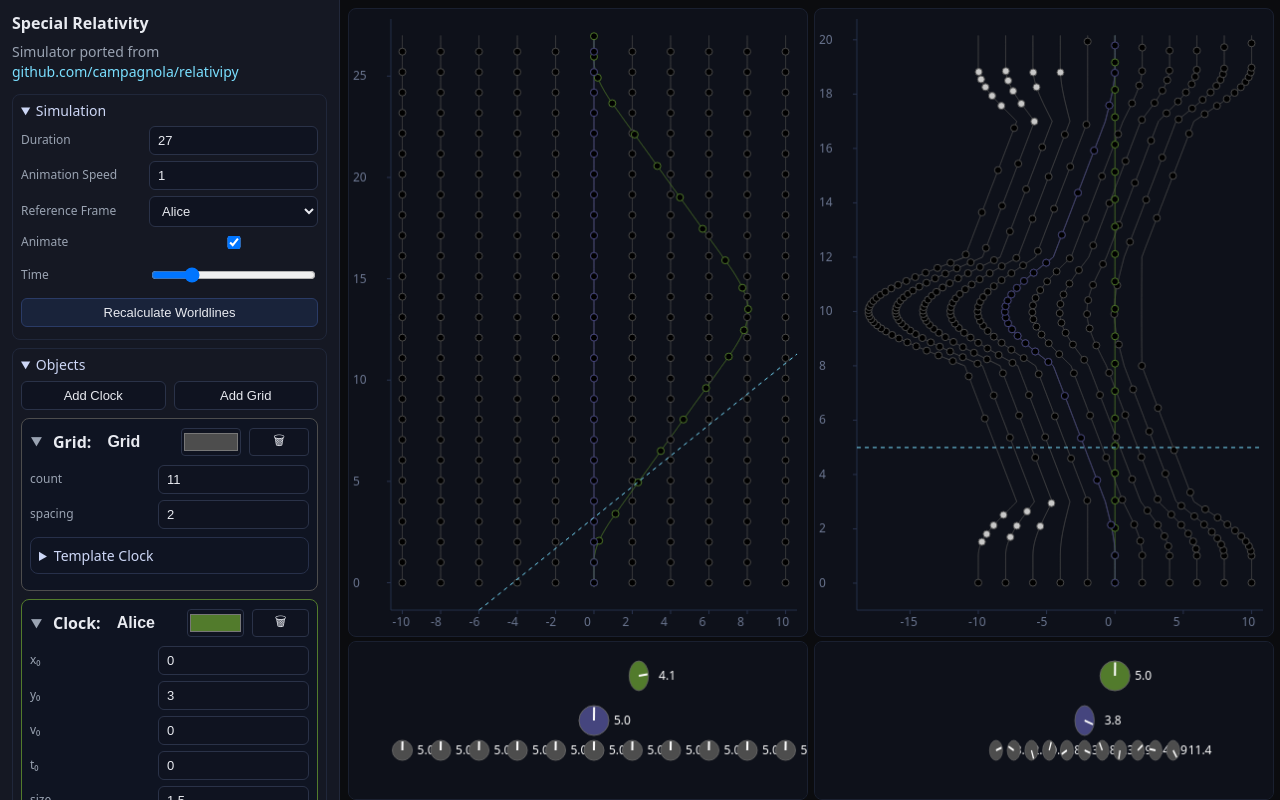
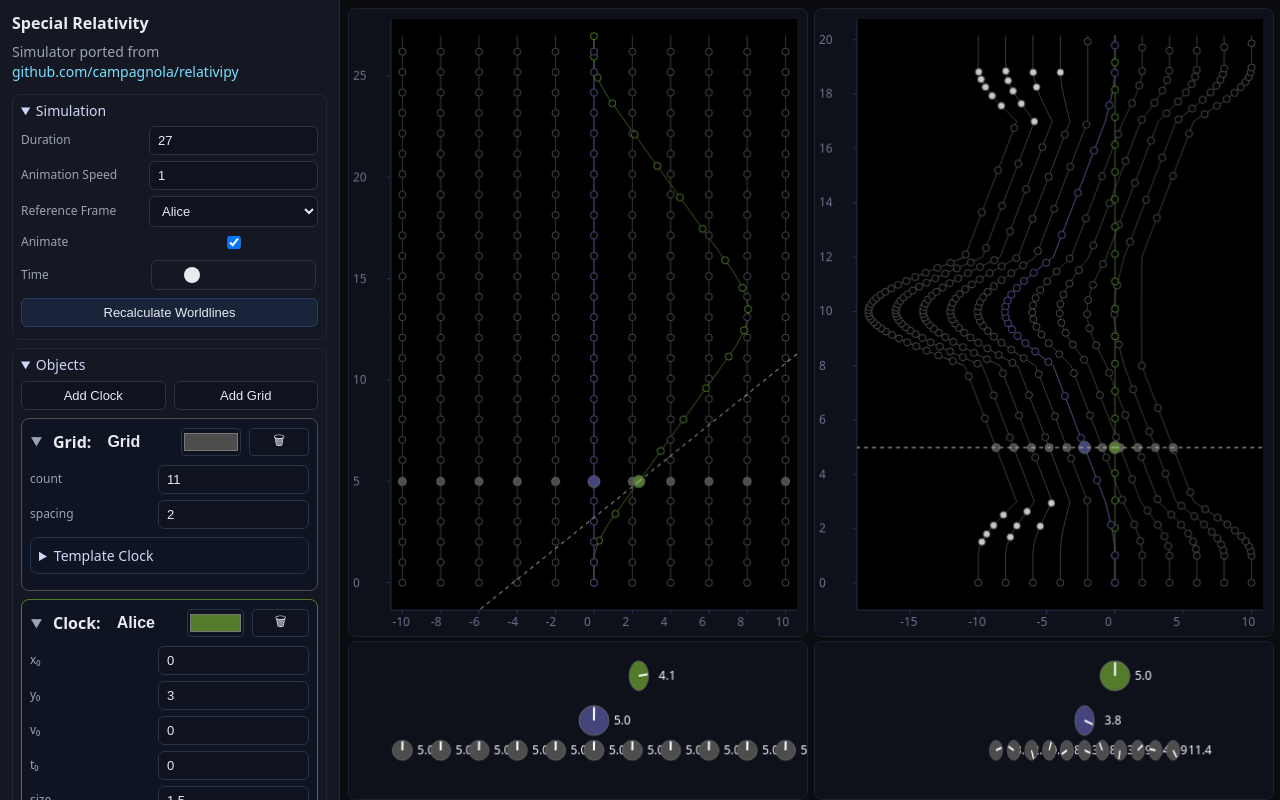
Before and after one commit to campagnola/special_relativity, a plain HTML site: page index.html in a window 1280 px wide. Drawn offline with Linux system fonts and the light colour scheme; animation ran at ten frames a second.

Commit message:
ui enhancements

```diff
--- a/controls.js
+++ b/controls.js
@@ -61,7 +61,7 @@ export function renderClock(o, idx, appState, callbacks) {
     const { refreshReference, markDirty, renderObjects } = callbacks;
     const card = document.createElement('div');
     card.className = 'obj-card';
-    card.innerHTML = `<details open><summary class="hdr"><span class="obj-type">Clock:</span><input class="nm" type="text" value="${o.name}"><input class="color" type="color" value="${colorHex(o.color)}"><button class="del">🗑</button></summary><div class="kv"><label>x₀</label><input class="x0" type="number" step="0.01" value="${o.x0}"><label>y₀</label><input class="y0" type="number" step="0.01" value="${o.y0}"><label>v₀</label><input class="v0" type="number" step="0.001" min="-0.999999" max="0.999999" value="${o.v0}"><label>t₀</label><input class="t0" type="number" step="0.01" min="0" value="${o.t0}"><label>size</label><input class="size" type="number" step="0.5" min="1" value="${o.size}"></div><div class="accel-wrap"><table class="accel"><thead><tr><th>τ (s)</th><th>a</th><th class="actions">Actions</th></tr></thead><tbody class="accel-body"></tbody></table><div class="row"><button class="add-row">Add Command</button></div></div></details>`;
+    card.innerHTML = `<details open><summary class="hdr"><span class="obj-type">Clock:</span><input class="nm" type="text" value="${o.name}"><input class="color" type="color" value="${colorHex(o.color)}"><button class="del">🗑</button></summary><div class="kv"><label>x₀</label><input class="x0" type="number" step="0.01" value="${o.x0}"><label>y₀</label><input class="y0" type="number" step="0.01" value="${o.y0}"><label>v₀</label><input class="v0" type="number" step="0.001" min="-0.999999" max="0.999999" value="${o.v0}"><label>t₀</label><input class="t0" type="number" step="0.01" min="0" value="${o.t0}"><label>size</label><input class="size" type="number" step="0.5" min="1" value="${o.size}"></div><div class="accel-wrap"><label class="accel-label">Acceleration Commands</label><table class="accel"><thead><tr><th>τ (s)</th><th>a</th><th class="actions">Actions</th></tr></thead><tbody class="accel-body"></tbody></table><div class="row"><button class="add-row">Add Command</button></div></div></details>`;
     const nm = card.querySelector('.nm');
     nm.addEventListener('input', e => {
         o.name = e.target.value;
@@ -201,7 +201,7 @@ export function renderGrid(o, idx, appState, callbacks) {
     const card = document.createElement('div');
     card.className = 'obj-card';
     const t = o.template;
-    card.innerHTML = `<details open><summary class="hdr"><span class="obj-type">Grid:</span><input class="nm" type="text" value="${o.name}"><input class="color" type="color" value="${colorHex(t.color)}"><button class="del">🗑</button></summary><div class="kv"><label>count</label><input class="count" type="number" step="1" min="1" value="${o.count}"><label>spacing</label><input class="spacing" type="number" step="0.01" value="${o.spacing}"></div><details><summary>Template Clock</summary><div class="kv"><label>x₀</label><input class="x0" type="number" step="0.01" value="${t.x0}"><label>y₀</label><input class="y0" type="number" step="0.01" value="${t.y0}"><label>v₀</label><input class="v0" type="number" step="0.001" min="-0.999999" max="0.999999" value="${t.v0}"><label>t₀</label><input class="t0" type="number" step="0.01" min="0" value="${t.t0}"><label>size</label><input class="size" type="number" step="0.5" min="1" value="${t.size}"></div><div class="accel-wrap"><table class="accel"><thead><tr><th>τ (s)</th><th>a</th><th class="actions">Actions</th></tr></thead><tbody class="accel-body"></tbody></table><div class="row"><button class="add-row">Add Command</button></div></div></details></details>`;
+    card.innerHTML = `<details open><summary class="hdr"><span class="obj-type">Grid:</span><input class="nm" type="text" value="${o.name}"><input class="color" type="color" value="${colorHex(t.color)}"><button class="del">🗑</button></summary><div class="kv"><label>count</label><input class="count" type="number" step="1" min="1" value="${o.count}"><label>spacing</label><input class="spacing" type="number" step="0.01" value="${o.spacing}"></div><details><summary>Template Clock</summary><div class="kv"><label>x₀</label><input class="x0" type="number" step="0.01" value="${t.x0}"><label>y₀</label><input class="y0" type="number" step="0.01" value="${t.y0}"><label>v₀</label><input class="v0" type="number" step="0.001" min="-0.999999" max="0.999999" value="${t.v0}"><label>t₀</label><input class="t0" type="number" step="0.01" min="0" value="${t.t0}"><label>size</label><input class="size" type="number" step="0.5" min="1" value="${t.size}"></div><div class="accel-wrap"><label class="accel-label">Acceleration Commands</label><table class="accel"><thead><tr><th>τ (s)</th><th>a</th><th class="actions">Actions</th></tr></thead><tbody class="accel-body"></tbody></table><div class="row"><button class="add-row">Add Command</button></div></div></details></details>`;
     card.querySelector('.nm').addEventListener('input', e => {
         o.name = e.target.value;
         markDirty();
--- a/main.js
+++ b/main.js
@@ -316,7 +316,7 @@ let lastAnimTime = performance.now() / 1000;
 let animTime = 0;
 
 function updateVisuals() {
-    // update animated spacelines if results exist
+    // update animated spacelines and current markers if results exist
     const plots = appState._plots;
     if (plots) {
         const {
@@ -328,10 +328,28 @@ function updateVisuals() {
         if (sim1) {
             const i = Math.min(sim1.frames - 1, Math.floor(animTime / sim1.dt));
             plotInertial.setSpaceline(getSpaceline(sim1, 'inert', i));
+
+            // Calculate current position markers for all clocks
+            const markers1 = sim1.clocks.map(clock => {
+                const buffer = clock.inert;
+                const x = buffer.x[i];
+                const t = buffer.t[i];
+                return { x, t, color: clock.colorCss(), size: clock.size };
+            });
+            plotInertial.setCurrentMarkers(markers1);
         }
         if (sim2) {
             const i = Math.min(sim2.frames - 1, Math.floor(animTime / sim2.dt));
             plotRef.setSpaceline(getSpaceline(sim2, 'ref', i));
+
+            // Calculate current position markers for all clocks
+            const markers2 = sim2.clocks.map(clock => {
+                const buffer = clock.ref;
+                const x = buffer.x[i];
+                const t = buffer.t[i];
+                return { x, t, color: clock.colorCss(), size: clock.size };
+            });
+            plotRef.setCurrentMarkers(markers2);
         }
     }
     animInertial.draw(animTime);
--- a/plotting.js
+++ b/plotting.js
@@ -28,7 +28,8 @@ export function makeWorldlinePlot(canvas) {
     let data = {
         lines: [],
         dots: [],
-        spaceline: null
+        spaceline: null,
+        currentMarkers: []
     };
     let view = {
         xmin: 0,
@@ -125,6 +126,11 @@ export function makeWorldlinePlot(canvas) {
         const W = canvas.width / dpr,
             H = canvas.height / dpr;
         ctx.clearRect(0, 0, W, H);
+
+        // Draw black background for plot area
+        ctx.fillStyle = '#000000';
+        ctx.fillRect(pad.l, pad.t, W - pad.l - pad.r, H - pad.t - pad.b);
+
         ctx.strokeStyle = '#24304a';
         ctx.lineWidth = 1;
         ctx.beginPath();
@@ -204,18 +210,45 @@ export function makeWorldlinePlot(canvas) {
         }
     }
 
+    function drawCurrentMarkers() {
+        for (const marker of data.currentMarkers) {
+            const [px, py] = worldToPx(marker.x, marker.t);
+
+            // Use the clock's defined size, scaled appropriately for plot markers
+            const radius = (marker.size || 1) * 4; // Convert clock size to pixel radius
+
+            ctx.beginPath();
+            ctx.arc(px, py, radius, 0, Math.PI * 2);
+
+            // Fill with clock color
+            ctx.fillStyle = marker.color;
+            ctx.fill();
+
+            // Gray outline to match 1D animation markers
+            ctx.strokeStyle = 'rgb(100,100,100)';
+            ctx.lineWidth = 1;
+            ctx.stroke();
+        }
+    }
+
     function drawSpaceline() {
         const sl = data.spaceline;
         if (!sl) return;
         const {
             x0,
             y0,
-            v
+            v,
+            color
         } = sl;
         const xmin = view.xmin,
             xmax = view.xmax,
             ymin = view.ymin,
             ymax = view.ymax;
+
+        // Reference clock position in screen coordinates
+        const [refPx, refPy] = worldToPx(x0, y0);
+
+        // Find intersection points with view boundaries
         const pts = [];
         const atX = x => y0 + v * (x - x0);
         const atT = t => x0 + (t - y0) / v;
@@ -230,18 +263,48 @@ export function makeWorldlinePlot(canvas) {
             if (xT >= xmin && xT <= xmax) pts.push([xT, ymax]);
         }
         if (pts.length < 2) return;
+
+        // Sort points and convert to screen coordinates
         pts.sort((a, b) => a[0] - b[0] || a[1] - b[1]);
-        const pA = pts[0],
-            pB = pts[pts.length - 1];
-        const [ax, ay] = worldToPx(pA[0], pA[1]);
-        const [bx, by] = worldToPx(pB[0], pB[1]);
-        ctx.strokeStyle = '#7adfff';
+        const screenPts = pts.map(p => worldToPx(p[0], p[1]));
+
+        // Find the leftmost and rightmost points
+        const leftPt = screenPts[0];
+        const rightPt = screenPts[screenPts.length - 1];
+
+        // Use reference object color but make it lighter
+        const lightenColor = (colorStr) => {
+            if (!colorStr) return '#7adfff'; // fallback to original color
+            // Parse rgba() format
+            const match = colorStr.match(/rgba?\((\d+),\s*(\d+),\s*(\d+)(?:,\s*([\d.]+))?\)/);
+            if (!match) return '#7adfff'; // fallback
+            const [, r, g, b] = match.map(Number);
+            // Lighten by mixing with white (increase RGB values towards 255)
+            const lighten = (c) => Math.round(c + (255 - c) * 0.6);
+            return `rgb(${lighten(r)}, ${lighten(g)}, ${lighten(b)})`;
+        };
+
+        ctx.strokeStyle = lightenColor(color);
         ctx.lineWidth = 1;
         ctx.setLineDash([4, 4]);
-        ctx.beginPath();
-        ctx.moveTo(ax, ay);
-        ctx.lineTo(bx, by);
-        ctx.stroke();
+
+        // Draw two separate lines from reference position to avoid dash shifting
+        // Line from reference to left boundary
+        if (leftPt[0] < refPx) {
+            ctx.beginPath();
+            ctx.moveTo(refPx, refPy);
+            ctx.lineTo(leftPt[0], leftPt[1]);
+            ctx.stroke();
+        }
+
+        // Line from reference to right boundary
+        if (rightPt[0] > refPx) {
+            ctx.beginPath();
+            ctx.moveTo(refPx, refPy);
+            ctx.lineTo(rightPt[0], rightPt[1]);
+            ctx.stroke();
+        }
+
         ctx.setLineDash([]);
     }
 
@@ -250,6 +313,7 @@ export function makeWorldlinePlot(canvas) {
         drawAxes();
         drawLines();
         drawDots();
+        drawCurrentMarkers();
         drawSpaceline();
     }
     const host = canvas.parentElement || canvas;
@@ -266,12 +330,17 @@ export function makeWorldlinePlot(canvas) {
             data = Object.assign({
                 lines: [],
                 dots: [],
-                spaceline: null
+                spaceline: null,
+                currentMarkers: []
             }, d || {});
             draw();
         },
         setSpaceline(sl) {
             data.spaceline = sl || null;
+            draw();
+        },
+        setCurrentMarkers(markers) {
+            data.currentMarkers = markers || [];
             draw();
         },
         draw,
@@ -340,6 +409,7 @@ export function getSpaceline(sim, mode, i) {
     return {
         x0,
         y0,
-        v
+        v,
+        color: ref.colorCss()
     };
 }
--- a/styles.css
+++ b/styles.css
@@ -104,6 +104,57 @@ input, select, button {
   min-width:0; /* Allow shrinking below content size */
 }
 
+/* Style number input spin buttons for dark theme */
+input[type="number"]::-webkit-outer-spin-button,
+input[type="number"]::-webkit-inner-spin-button {
+  -webkit-appearance: none;
+  margin: 0;
+}
+
+input[type="number"] {
+  -moz-appearance: textfield;
+}
+
+/* Style range slider for dark theme */
+input[type="range"] {
+  -webkit-appearance: none;
+  appearance: none;
+  background: transparent;
+  cursor: pointer;
+}
+
+input[type="range"]::-webkit-slider-track {
+  background: #2a3248;
+  height: 4px;
+  border-radius: 2px;
+}
+
+input[type="range"]::-webkit-slider-thumb {
+  -webkit-appearance: none;
+  appearance: none;
+  background: var(--fg);
+  height: 16px;
+  width: 16px;
+  border-radius: 50%;
+  cursor: pointer;
+}
+
+input[type="range"]::-moz-range-track {
+  background: #2a3248;
+  height: 4px;
+  border-radius: 2px;
+  border: none;
+}
+
+input[type="range"]::-moz-range-thumb {
+  background: var(--fg);
+  height: 16px;
+  width: 16px;
+  border-radius: 50%;
+  cursor: pointer;
+  border: none;
+}
+
 button.primary {
   background:#19233a;
   border-color:#2a3b66;
@@ -193,11 +244,31 @@ summary {
   align-items:center;
 }
 
+.accel-label {
+  display:block;
+  font-size:12px;
+  font-weight:600;
+  color:var(--muted);
+  margin:8px 0 4px 0;
+}
+
 .accel {
   width:100%;
   table-layout:fixed;
   border-collapse:collapse;
   margin-top:6px;
+}
+
+.accel th:nth-child(1), .accel td:nth-child(1) {
+  width:25%; /* τ column - reduced from ~33% */
+}
+
+.accel th:nth-child(2), .accel td:nth-child(2) {
+  width:25%; /* a column - reduced from ~33% */
+}
+
+.accel th:nth-child(3), .accel td:nth-child(3) {
+  width:50%; /* Actions column - increased from ~33% */
 }
 
 .accel th, .accel td {
@@ -237,6 +308,21 @@ summary {
   text-align:left;
 }
 
+.accel td.actions button {
+  border:none;
+  padding:2px 4px;
+  margin:0 1px;
+  background:transparent;
+  color:var(--muted);
+  font-size:11px;
+  cursor:pointer;
+}
+
+.accel td.actions button:hover {
+  background:var(--border);
+  color:var(--fg);
+}
+
 .err {
   color:#ff7b7b;
   font-size:12px;
```
